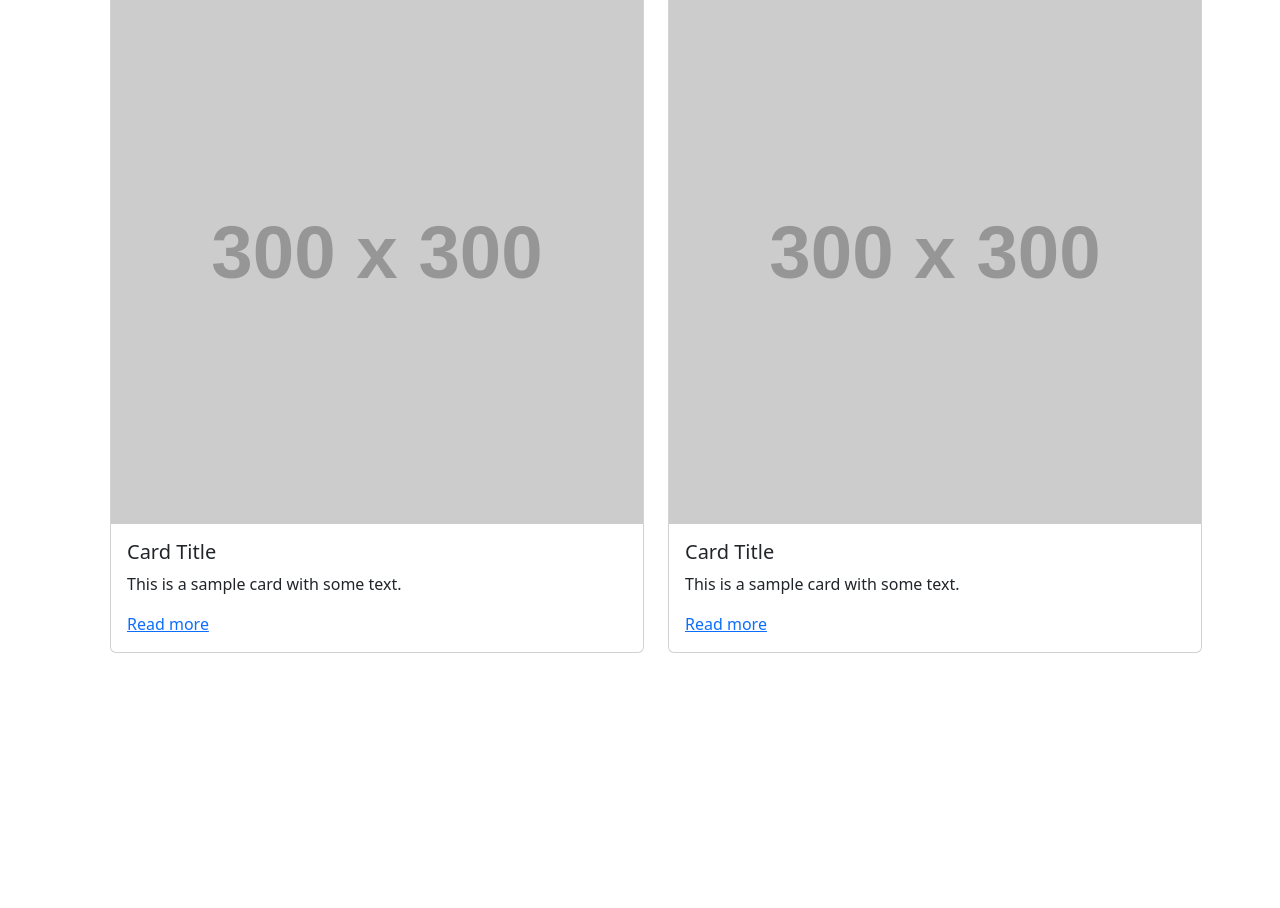
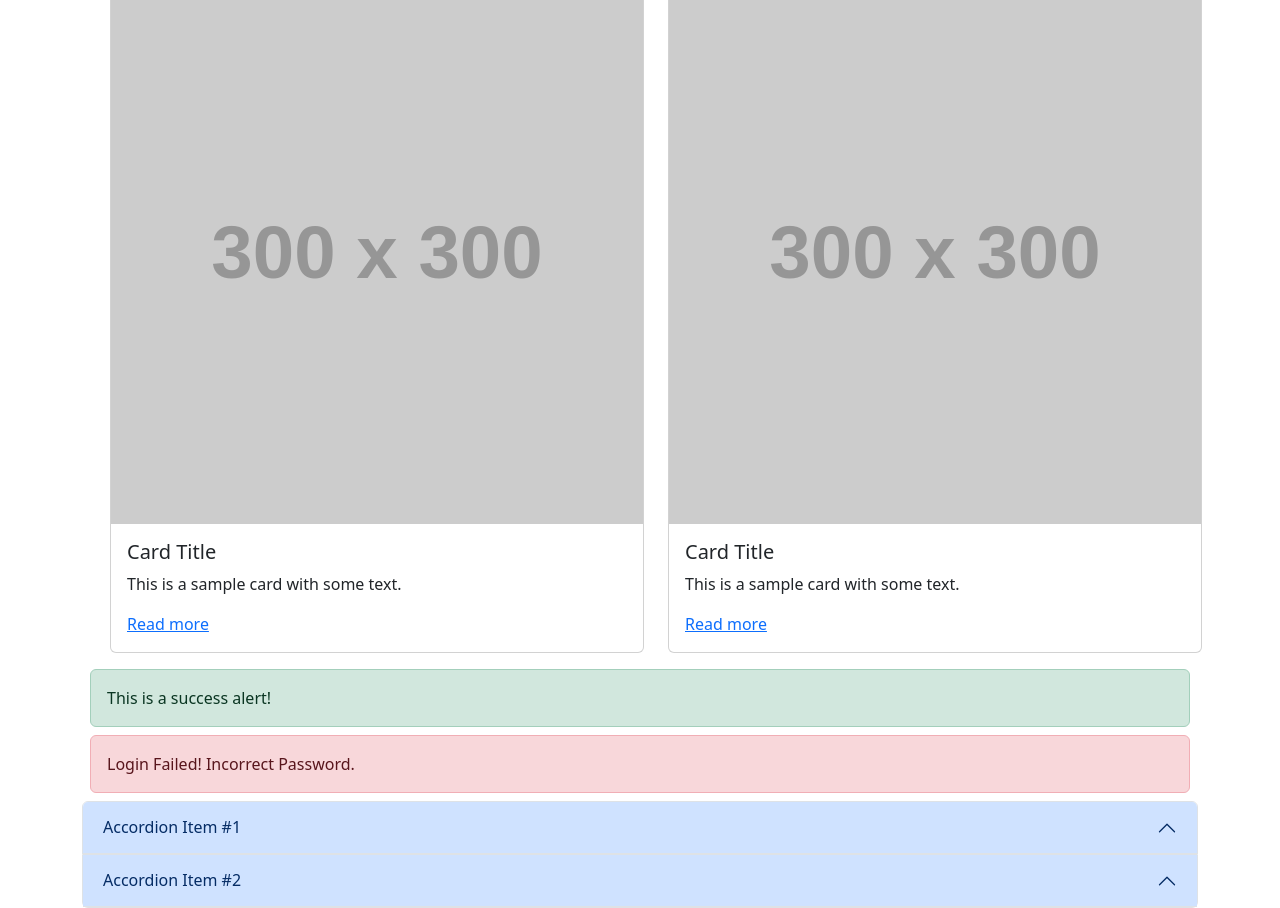
Before and after one commit to ron062394/NY-Frontend-Bootcamp, a plain HTML site: page Bootstrap/components.html in a window 1280 px wide. Shown: the part 73-981 px from the top of the page. Before the commit the page ends 800 px from the top, so only its background shows below. Drawn offline with nearby package versions, Linux system fonts and the light colour scheme; placeholder pictures from the web are drawn by us.

Commit message:
changed day 3 css

```diff
--- a/Bootstrap/components.html
+++ b/Bootstrap/components.html
@@ -38,6 +38,69 @@
             </div>
         </div>
 
+      <div class="alert alert-success m-2">
+          This is a success alert!
+      </div>
+      <div class="alert alert-danger m-2">
+          Login Failed! Incorrect Password.
+      </div>
+
+
+        <div class="accordion" id="accordionExample">
+            <div class="accordion-item">
+              <h2 class="accordion-header" id="headingOne">
+                <button
+                  class="accordion-button"
+                  type="button"
+                  data-bs-toggle="collapse"
+                  data-bs-target="#collapseOne"
+                  aria-expanded="true"
+                  aria-controls="collapseOne"
+                >
+                  Accordion Item #1
+                </button>
+              </h2>
+              <div
+                id="collapseOne"
+                class="accordion-collapse collapse"
+                aria-labelledby="headingOne"
+                data-bs-parent="#accordionExample"
+                >
+                <div class="accordion-body">
+                  This is the content for Accordion Item #1.
+                </div>
+              </div>
+            </div>
+
+            <div class="accordion-item">
+              <h2 class="accordion-header" id="headingTwo">
+                <button
+                  class="accordion-button"
+                  type="button"
+                  data-bs-toggle="collapse"
+                  data-bs-target="#collapseTwo"
+                  aria-expanded="true"
+                  aria-controls="collapseTwo"
+                >
+                  Accordion Item #2
+                </button>
+              </h2>
+              <div
+                id="collapseTwo"
+                class="accordion-collapse collapse"
+                aria-labelledby="headingTwo"
+                data-bs-parent="#accordionExample"
+                >
+                <div class="accordion-body">
+                  This is the content for Accordion Item #2.
+                </div>
+              </div>
+            </div>
+
+          </div>
+    </div>
+
+
 
     <script src="https://cdn.jsdelivr.net/npm/bootstrap@5.3.2/dist/js/bootstrap.bundle.min.js" integrity="sha384-C6RzsynM9kWDrMNeT87bh95OGNyZPhcTNXj1NW7RuBCsyN/o0jlpcV8Qyq46cDfL" crossorigin="anonymous"></script>
 </body>
```
Also changed, not shown: Bootstrap/typography.html (+4 -4 lines), Bootstrap/utilities.html (+3 -1 lines).
